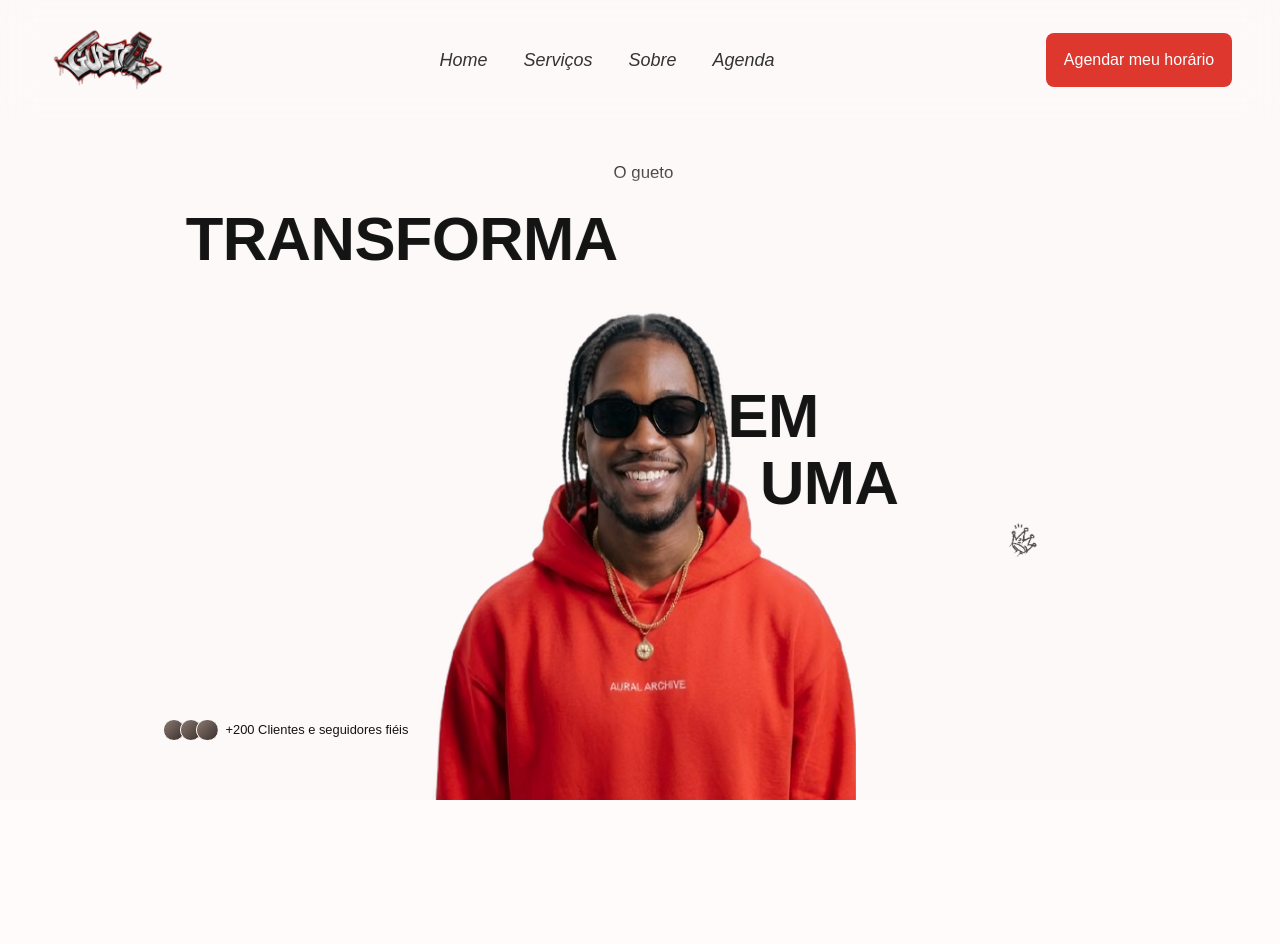
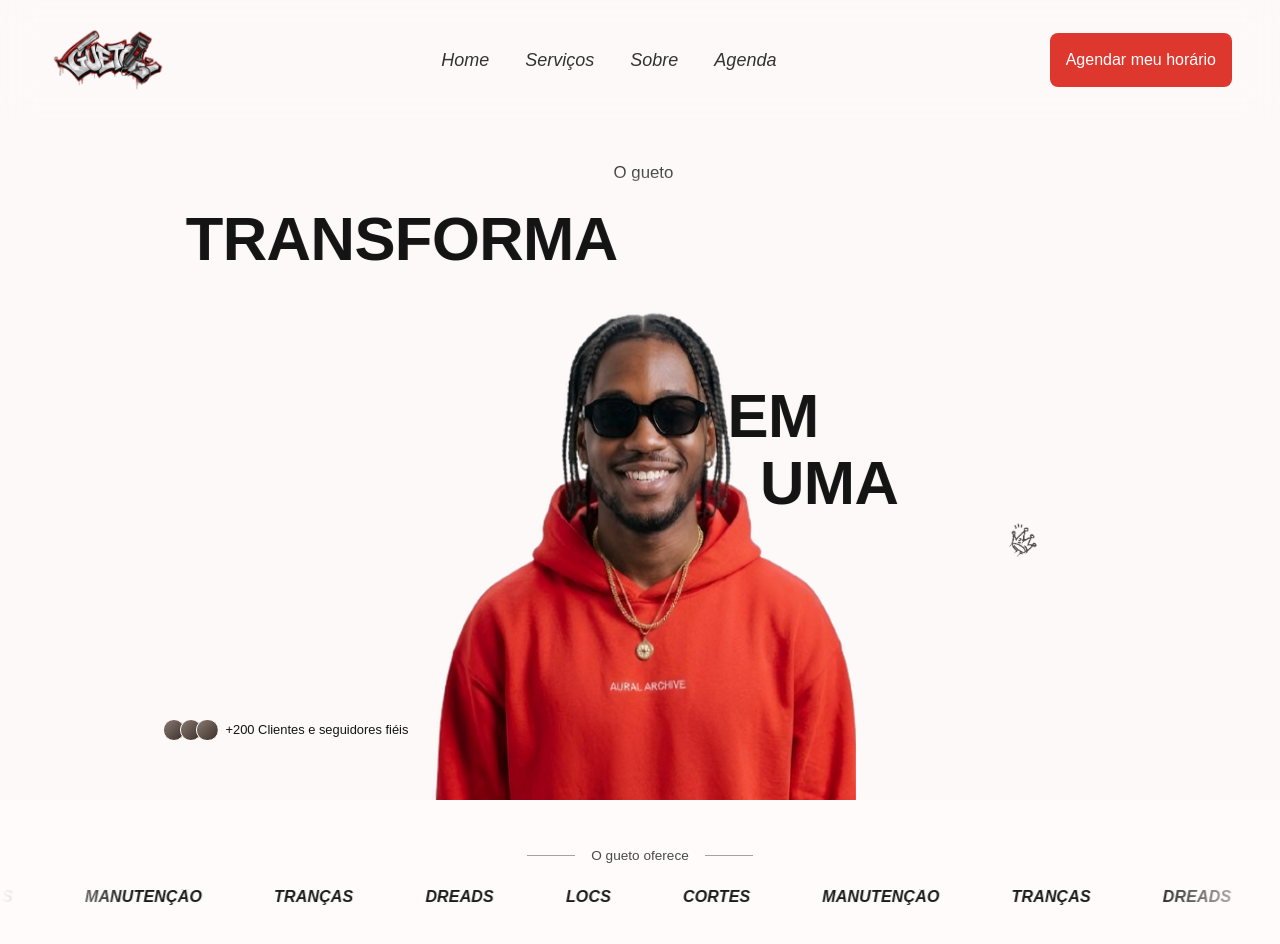
Before and after one commit to DiassDev/Gueto-Barbearia, a React (Vite) app in the folder frontend/: page / in a window 1280 px wide. Shown: the top 944 px of the page. Before the commit the page ends 800 px from the top, so only its background shows below. Built offline with nearby package versions, Linux system fonts and the light colour scheme.

Commit message:
feature: Adicionando o caroussel infinito da hero

```diff
--- a/frontend/src/App.tsx
+++ b/frontend/src/App.tsx
@@ -1,6 +1,7 @@
 import './App.css'
 import NavBar from './components/NavBar'
 import Hero from './components/Hero'
+import InfiniteCarousel from './components/InfiniteCarousel'
 
 function App() {
 
@@ -13,6 +14,16 @@ function App() {
       <section id='heroSection'>
         <Hero />
       </section>
+      <section id='carouselSection'>
+        <InfiniteCarousel
+        items={['tranças', 'dreads', 'locs', 'cortes', 'manutenção']}
+        title='O gueto oferece'
+        speed={50}
+        direction='right'
+        pauseOnHover={true}
+        fade={true}
+         />
+      </section>
     </main>
     </>
   )
--- /dev/null
+++ b/frontend/src/components/CtaButton.css
@@ -0,0 +1,35 @@
+.navigationCta {
+    display: flex;
+    align-items: center;
+    justify-content: center;
+    font-weight: 400;
+    font-size: 16px;
+    width: auto;
+    height: 54px;
+    background-color: #DE372E;
+    color: #FFFFFF;
+    border: none;
+    border-radius: 8px;
+    padding: 16px;
+    cursor: pointer;
+    transition:
+        background-color 0.3s ease,
+        transform 0.3s cubic-bezier(0.22, 1, 0.36, 1),
+        box-shadow 0.3s ease;
+}
+
+.navigationCta:hover {
+    background-color: #C93129;
+    transform: translateY(-2px);
+    box-shadow: 0 5px 14px rgba(222, 55, 46, 0.16);
+}
+
+.navigationCta:active {
+    transform: translateY(0);
+    box-shadow: none;
+}
+
+.navigationCta:focus-visible {
+    outline: 2px solid #DE372E;
+    outline-offset: 4px;
+}
--- /dev/null
+++ b/frontend/src/components/CtaButton.tsx
@@ -0,0 +1,17 @@
+import './CtaButton.css';
+
+
+interface CtaProps {
+    text: string;
+}
+
+
+function CtaButton({ text }: CtaProps) {
+    return (
+        <>
+            <button className='navigationCta'>{text}</button>
+        </>
+    )
+}
+
+export default CtaButton;
--- /dev/null
+++ b/frontend/src/components/InfiniteCarousel.css
@@ -0,0 +1,76 @@
+.carousel {
+  --carousel-gap: 4.5em;
+  --carousel-size: clamp(1rem, 1.25vw, 1.5rem);
+  --carousel-color: #1a1a1a;
+  --carousel-title-color: #4a4a4a;
+
+  width: 100%;
+  min-width: 0;
+  overflow: hidden;
+  display: flex;
+  flex-direction: column;
+  align-items: center;
+  gap: clamp(1rem, 2vw, 1.75rem);
+  padding-block: clamp(1.5rem, 4vw, 3rem);
+  background: var(--bg, #fdf9f8);
+  color: var(--carousel-color);
+}
+
+/* ---------- Título com linhas laterais ---------- */
+.carousel__title {
+  display: flex;
+  align-items: center;
+  gap: 1rem;
+  margin: 0;
+  font-size: 0.85rem;
+  font-weight: 400;
+  color: var(--carousel-title-color);
+}
+.carousel__title::before,
+.carousel__title::after {
+  content: "";
+  width: 3rem;
+  height: 1px;
+  background: currentColor;
+  opacity: 0.5;
+}
+
+/* ---------- Esteira ---------- */
+.carousel__viewport {
+  width: 100%;
+  overflow: hidden;
+}
+.carousel--fade .carousel__viewport {
+  -webkit-mask-image: linear-gradient(90deg, transparent, #000 10%, #000 90%, transparent);
+  mask-image: linear-gradient(90deg, transparent, #000 10%, #000 90%, transparent);
+}
+
+.carousel__track {
+  display: flex;
+  width: max-content;
+  will-change: transform;
+}
+.carousel__group,
+.carousel__set {
+  display: flex;
+  flex-shrink: 0;
+}
+.carousel__set {
+  margin: 0;
+  padding: 0;
+  list-style: none;
+}
+
+/* O espaço fica no padding (e não em "gap") para o grupo incluir o espaço
+   final e a emenda do loop ficar idêntica ao resto. */
+.carousel__item {
+  flex-shrink: 0;
+  padding-right: var(--carousel-gap);
+  font-size: var(--carousel-size);
+  font-style: italic;
+  font-weight: 700;
+  line-height: 1;
+  letter-spacing: 0.01em;
+  text-transform: uppercase;
+  white-space: nowrap;
+}
--- /dev/null
+++ b/frontend/src/components/InfiniteCarousel.tsx
@@ -0,0 +1,174 @@
+import { useCallback, useEffect, useRef, useState, type ReactNode } from "react";
+import gsap from "gsap";
+import { useGSAP } from "@gsap/react";
+import "./InfiniteCarousel.css";
+
+gsap.registerPlugin(useGSAP);
+
+export interface InfiniteCarouselProps {
+  /** Elementos do carrossel (texto ou JSX). */
+  items: ReactNode[];
+  /** Título opcional acima do carrossel, com linhas nas laterais. */
+  title?: string;
+  /** Velocidade em pixels por segundo. */
+  speed?: number;
+  /** Direção do movimento. */
+  direction?: "left" | "right";
+  /** Desacelera até parar quando o mouse está sobre o carrossel. */
+  pauseOnHover?: boolean;
+  /** Suaviza as bordas laterais com um fade. */
+  fade?: boolean;
+  className?: string;
+}
+
+export default function InfiniteCarousel({
+  items,
+  title,
+  speed = 50,
+  direction = "left",
+  pauseOnHover = false,
+  fade = false,
+  className = "",
+}: InfiniteCarouselProps) {
+  const rootRef = useRef<HTMLElement>(null);
+  const viewportRef = useRef<HTMLDivElement>(null);
+  const trackRef = useRef<HTMLDivElement>(null);
+  const setRef = useRef<HTMLUListElement>(null);
+  const progressRef = useRef(0);
+
+  // reps: quantas vezes a lista se repete em cada grupo
+  // distance: largura de um grupo (quanto a esteira percorre por ciclo)
+  const [reps, setReps] = useState(1);
+  const [distance, setDistance] = useState(0);
+
+  /* ---------- Mede e calcula quantas repetições são necessárias ---------- */
+  const measure = useCallback(() => {
+    const viewport = viewportRef.current;
+    const set = setRef.current;
+    if (!viewport || !set) return;
+
+    const setW = set.getBoundingClientRect().width;
+    const viewW = viewport.getBoundingClientRect().width;
+    if (!setW || !viewW) return;
+
+    // cada grupo precisa ser ao menos tão largo quanto a tela
+    const nextReps = Math.max(1, Math.ceil(viewW / setW));
+    setReps(nextReps);
+    setDistance(setW * nextReps);
+  }, []);
+
+  useEffect(() => {
+    measure();
+
+    const ro = new ResizeObserver(measure);
+    if (viewportRef.current) ro.observe(viewportRef.current);
+    if (setRef.current) ro.observe(setRef.current);
+    document.fonts?.ready.then(measure); // refaz a conta quando a fonte carrega
+
+    return () => ro.disconnect();
+  }, [measure]);
+
+  /* ---------- Animação ---------- */
+  useGSAP(
+    () => {
+      const track = trackRef.current;
+      const viewport = viewportRef.current;
+      if (!track || !viewport || !distance) return;
+
+      const mm = gsap.matchMedia();
+
+      mm.add("(prefers-reduced-motion: no-preference)", () => {
+        const toLeft = direction === "left";
+
+        let tween: gsap.core.Tween;
+
+        tween = gsap.fromTo(
+            track,
+            { x: toLeft ? 0 : -distance },
+            {
+                x: toLeft ? -distance : 0,
+                duration: distance / speed,
+                ease: "none",
+                repeat: -1,
+
+                onUpdate: () => {
+                    if (tween) {
+                    progressRef.current = tween.progress();
+                    }
+                },
+            }
+        );
+
+        tween.progress(progressRef.current);
+
+        const slow = () =>
+          gsap.to(tween, { timeScale: 0, duration: 0.5, overwrite: true });
+        const resume = () =>
+          gsap.to(tween, { timeScale: 1, duration: 0.5, overwrite: true });
+
+        if (pauseOnHover) {
+          viewport.addEventListener("mouseenter", slow);
+          viewport.addEventListener("mouseleave", resume);
+        }
+
+        return () => {
+          viewport.removeEventListener("mouseenter", slow);
+          viewport.removeEventListener("mouseleave", resume);
+        };
+      });
+    },
+    {
+      scope: rootRef,
+      dependencies: [distance, speed, direction, pauseOnHover],
+      revertOnUpdate: true,
+    }
+  );
+
+  /* ---------- Render ---------- */
+  const classes = ["carousel", fade ? "carousel--fade" : "", className]
+    .filter(Boolean)
+    .join(" ");
+
+
+console.log("InfiniteCarousel:", {
+  items: items.length,
+  viewport: viewportRef.current?.getBoundingClientRect(),
+  set: setRef.current?.getBoundingClientRect(),
+  reps,
+  distance,
+});
+
+
+  return (
+    <section className={classes} ref={rootRef}>
+      {title && <p className="carousel__title">{title}</p>}
+
+      <div className="carousel__viewport" ref={viewportRef}>
+        <div className="carousel__track" ref={trackRef}>
+          {/* Dois grupos idênticos: enquanto um sai, o outro já está entrando */}
+          {[0, 1].map((group) => (
+            <div className="carousel__group" key={group}>
+              {Array.from({ length: reps }).map((_, rep) => {
+                const isOriginal = group === 0 && rep === 0;
+                return (
+                  <ul
+                    className="carousel__set"
+                    key={rep}
+                    ref={isOriginal ? setRef : undefined}
+                    aria-hidden={isOriginal ? undefined : true}
+                  >
+                    {items.map((item, i) => (
+                      <li className="carousel__item" key={i}>
+                        {item}
+                      </li>
+                    ))}
+                  </ul>
+                );
+              })}
+            </div>
+          ))}
+        </div>
+      </div>
+    </section>
+  );
+}
--- a/frontend/src/components/NavBar.css
+++ b/frontend/src/components/NavBar.css
@@ -76,40 +76,3 @@
     outline: 2px solid #DE372E;
     outline-offset: 6px;
 }
-
-
-.navigationCta {
-    display: flex;
-    align-items: center;
-    justify-content: center;
-    font-weight: 500;
-    font-size: 16px;
-    width: 186px;
-    height: 54px;
-    background-color: #DE372E;
-    color: #FFFFFF;
-    border: none;
-    border-radius: 8px;
-    padding: 16px;
-    cursor: pointer;
-    transition:
-        background-color 0.3s ease,
-        transform 0.3s cubic-bezier(0.22, 1, 0.36, 1),
-        box-shadow 0.3s ease;
-}
-
-.navigationCta:hover {
-    background-color: #C93129;
-    transform: translateY(-2px);
-    box-shadow: 0 5px 14px rgba(222, 55, 46, 0.16);
-}
-
-.navigationCta:active {
-    transform: translateY(0);
-    box-shadow: none;
-}
-
-.navigationCta:focus-visible {
-    outline: 2px solid #DE372E;
-    outline-offset: 4px;
-}
--- a/frontend/src/components/NavBar.tsx
+++ b/frontend/src/components/NavBar.tsx
@@ -1,5 +1,5 @@
 import './NavBar.css';
-
+import CtaButton from './CtaButton';
 
 function NavBar() {
 
@@ -13,7 +13,9 @@ function NavBar() {
                     <a>Sobre</a>
                     <a>Agenda</a>
                 </nav>
-                <button className='navigationCta'>Agendar meu horário</button>
+                <CtaButton
+                 text='Agendar meu horário'
+                 />
             </header>
         </>
     )
```
